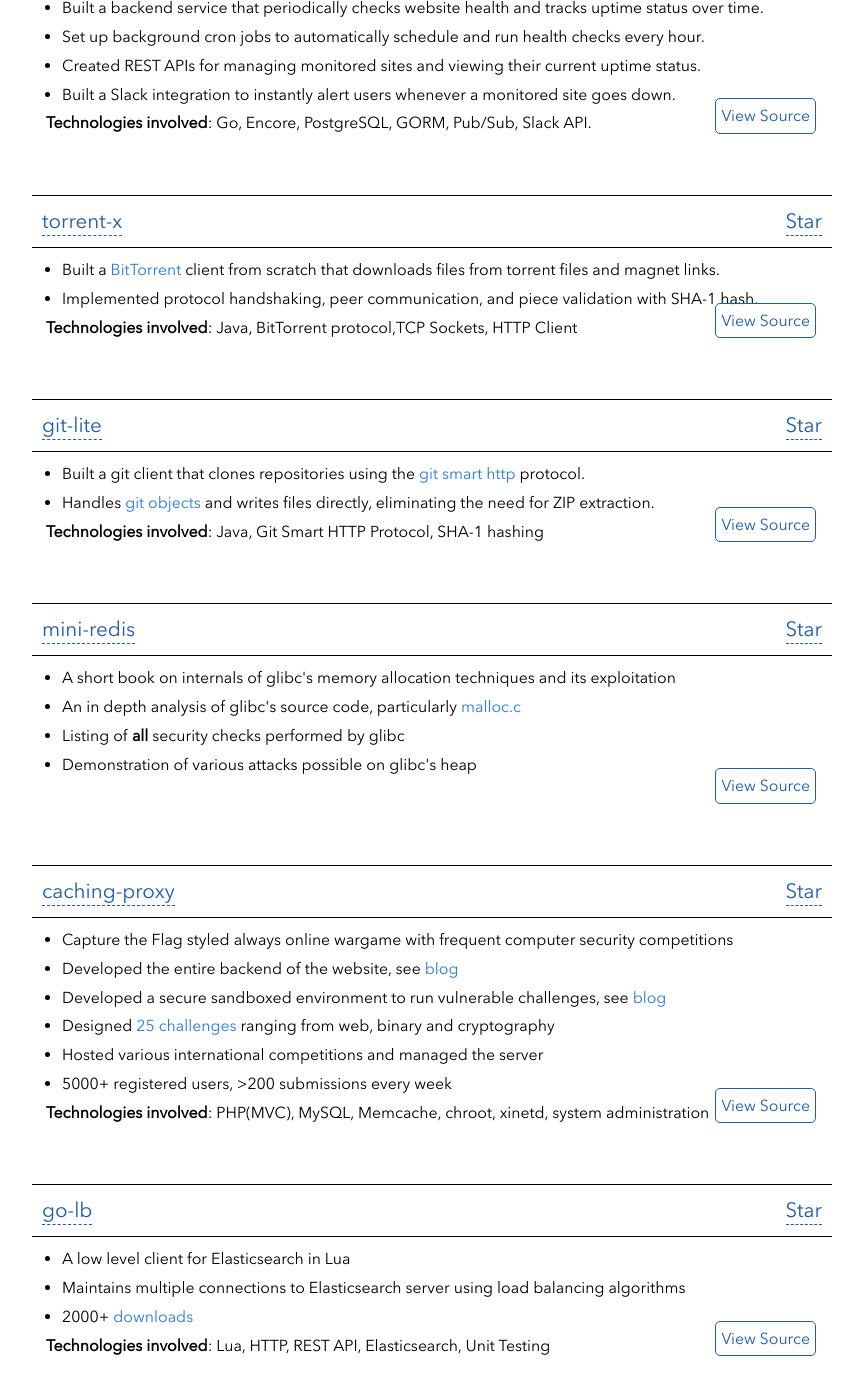
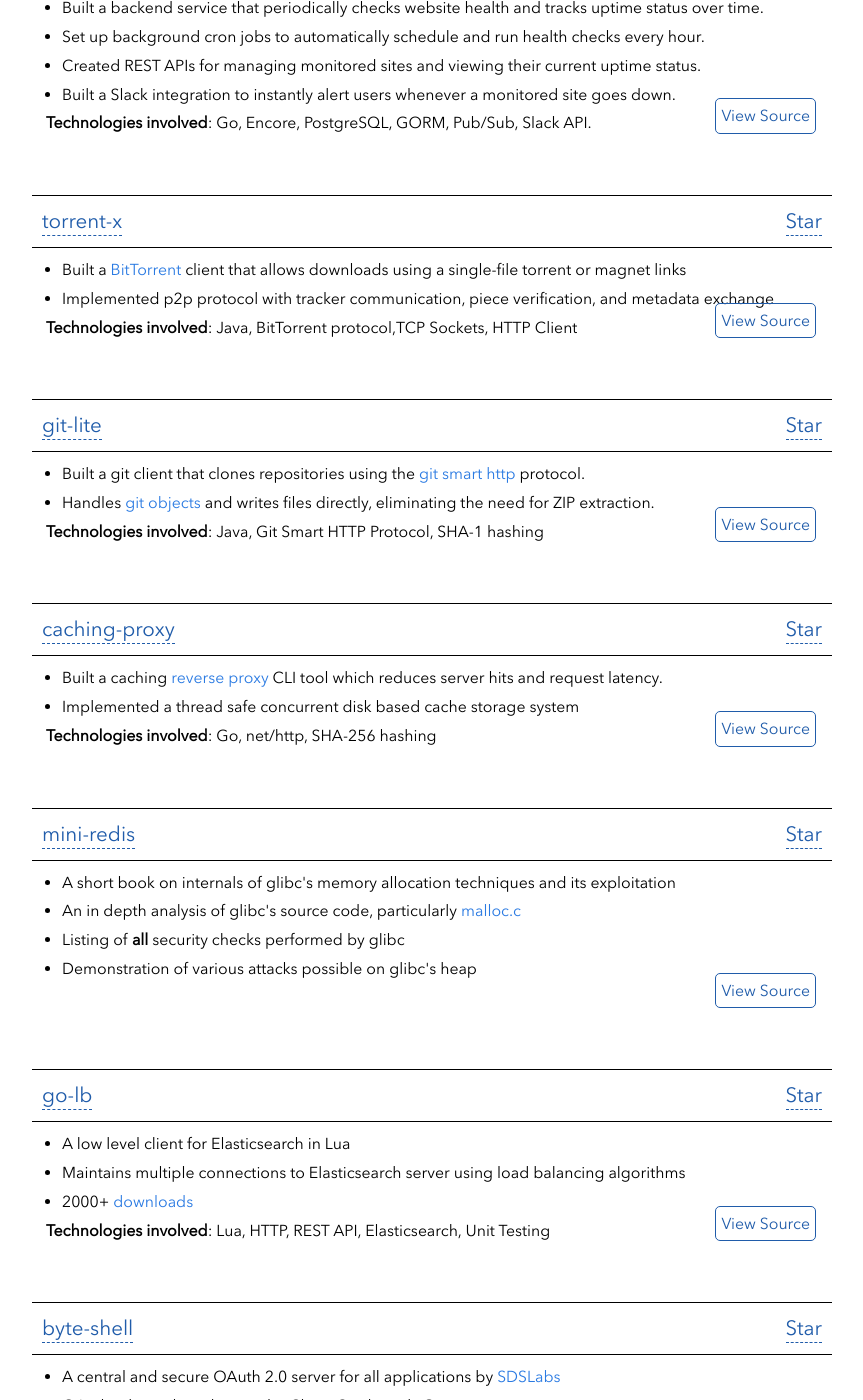
Before and after one commit to kpraveenkumar19/kpraveenkumar19.github.io, a Jekyll site: the page built from projects.html, in a window 1280 px wide and 1400 px high, scrolled down 333 px. Shown: the whole window, without its empty margins (208-1071 px from the left). Built offline with Jekyll 4.4.1, drawn with Linux system fonts in a browser that asks for light colours; nearby versions of some CDN libraries.

Commit message:
Update Projects desc

```diff
--- a/_data/projects.yml
+++ b/_data/projects.yml
@@ -17,10 +17,9 @@
   url: "https://kpraveenkumar19.github.io/torrent-X/"
   source_url: "https://github.com/kpraveenkumar19/torrent-X"
   description:
-    - Built a <a href="https://www.bittorrent.com">BitTorrent</a> client from scratch that downloads files from torrent files and magnet links.
-    - Implemented protocol handshaking, peer communication, and piece validation with SHA-1 hash.
+    - Built a <a href="https://www.bittorrent.com">BitTorrent</a> client that allows downloads using a single-file torrent or magnet links
+    - Implemented p2p protocol with tracker communication, piece verification, and metadata exchange
   tech: "Java, BitTorrent protocol,TCP Sockets, HTTP Client"
-
 
 
 - name: "git-lite"
@@ -34,6 +33,15 @@
   tech: "Java, Git Smart HTTP Protocol, SHA-1 hashing"
 
 
+- name: "caching-proxy"
+  github:
+    repo: "caching-proxy"
+  url: "https://kpraveenkumar19.github.io/caching-proxy/"
+  source_url: "https://github.com/kpraveenkumar19/caching-proxy"
+  description:
+    - Built a caching <a href="https://www.cloudflare.com/en-in/learning/cdn/glossary/reverse-proxy/">reverse proxy</a> CLI tool which reduces server hits and request latency.
+    - Implemented a thread safe concurrent disk based cache storage system
+  tech: "Go, net/http, SHA-256 hashing"
 
 - name: "mini-redis"
   github:
@@ -47,19 +55,6 @@
     - Demonstration of various attacks possible on glibc's heap
 
 
-- name: "caching-proxy"
-  github:
-    repo: "caching-proxy"
-  url: "https://kpraveenkumar19.github.io/caching-proxy/"
-  source_url: "https://github.com/kpraveenkumar19/caching-proxy"
-  description:
-    - Capture the Flag styled always online wargame with frequent computer security competitions
-    - Developed the entire backend of the website, see <a href="https://blog.sdslabs.co/2014/10/launching-backdoor">blog</a>
-    - Developed a secure sandboxed environment to run vulnerable challenges, see <a href="https://dhavalkapil.com/blogs/Combining-chroot-and-xinetd/">blog</a>
-    - Designed <a href="https://backdoor.sdslabs.co/users/vampire">25 challenges</a> ranging from web, binary and cryptography
-    - Hosted various international competitions and managed the server
-    - 5000+ registered users, >200 submissions every week
-  tech: "PHP(MVC), MySQL, Memcache, chroot, xinetd, system administration"
 
 - name: "go-lb"
   github:
```
